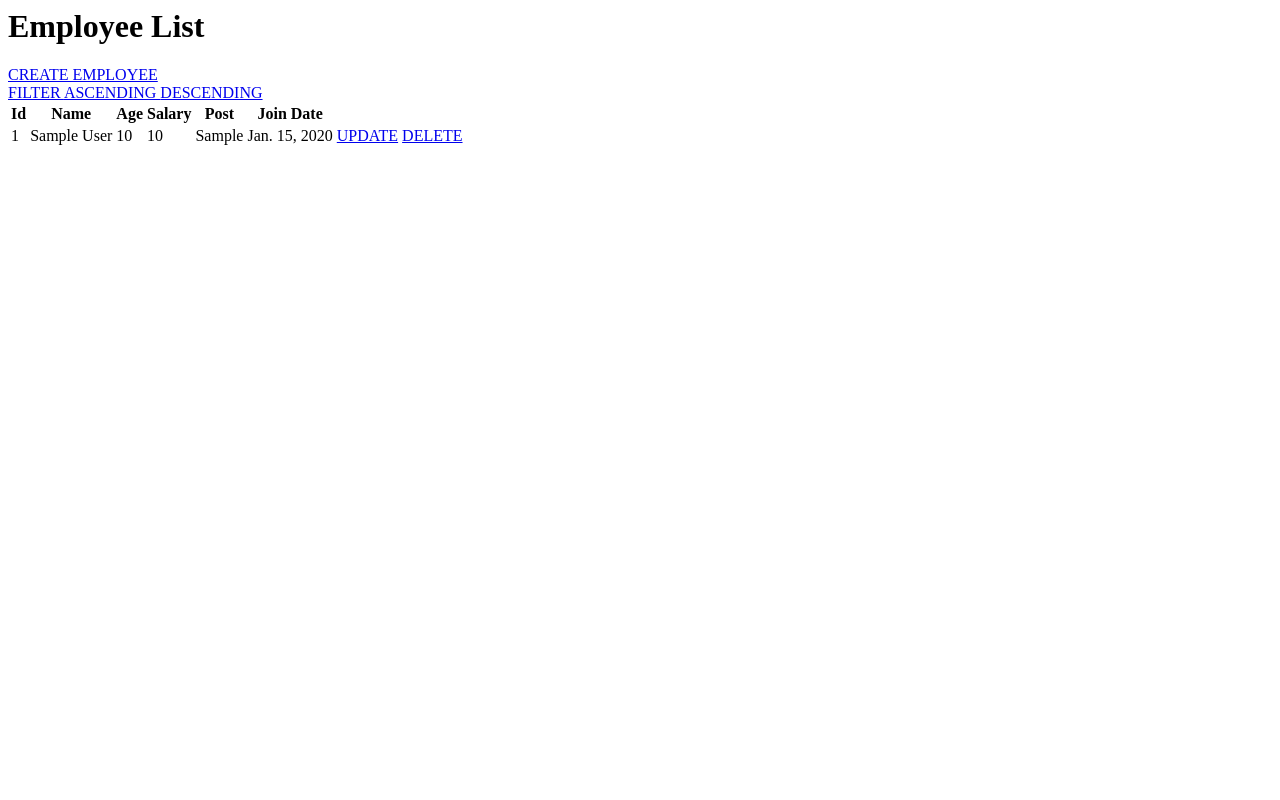
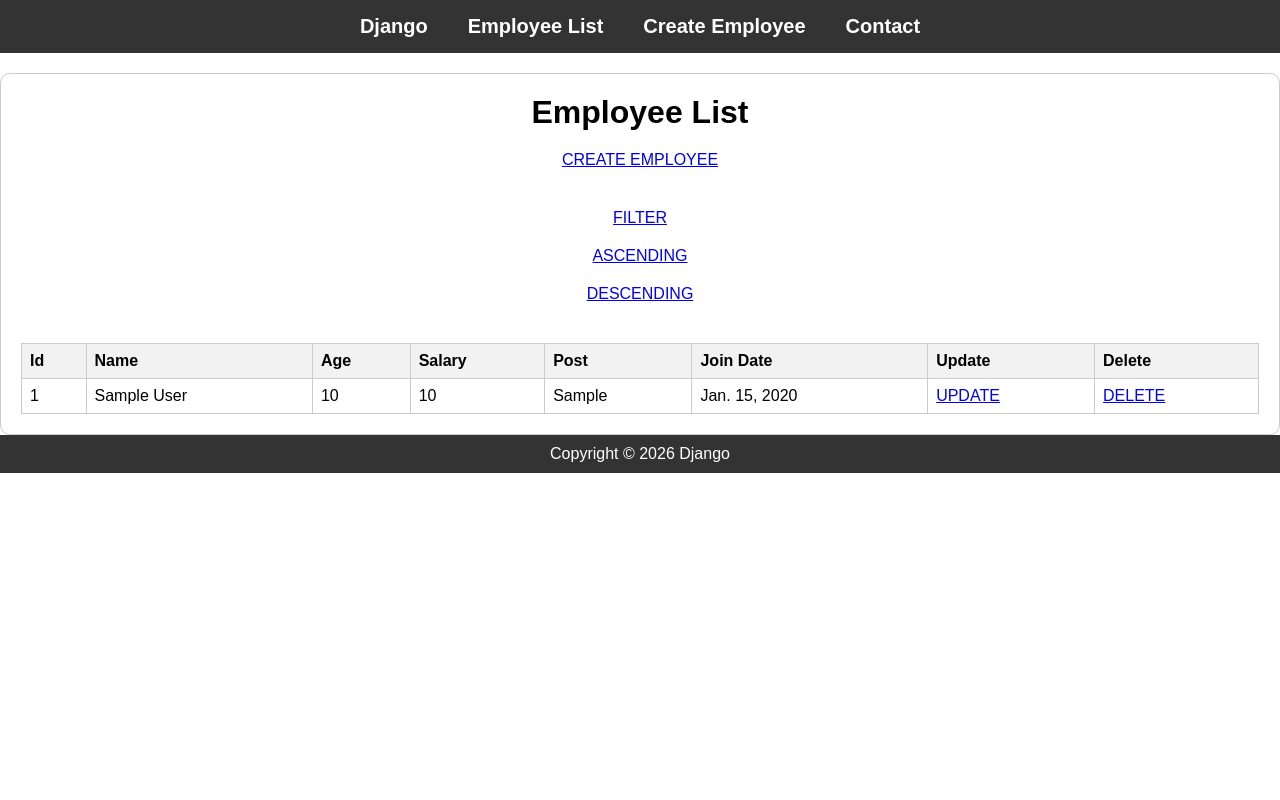
Before and after one commit to SahilM5467/learning26, a Django app: page /employee/employeeList in a window 1280 px wide. Run offline with Django 5.2, Linux system fonts and the light colour scheme; tables that the repository leaves empty hold one stand-in row (values such as "Sample post").

Commit message:
implement static styling on navbar, content and footer

```diff
--- a/learning26/learning26/settings.py
+++ b/learning26/learning26/settings.py
@@ -122,4 +122,7 @@ USE_TZ = True
 # Static files (CSS, JavaScript, Images)
 # https://docs.djangoproject.com/en/6.0/howto/static-files/
 
-STATIC_URL = 'static/'
+STATIC_URL = '/static/'
+STATICFILES_DIRS = [
+    BASE_DIR / "static"
+]
--- a/learning26/learning26/urls.py
+++ b/learning26/learning26/urls.py
@@ -20,7 +20,7 @@ from . import views
 from django.urls import include
 
 urlpatterns = [
-    path('admin/', admin.site.urls),
+    path('admin/', admin.site.urls, name="admin"),
 
     path('test/', views.test),
     path('', views.home),
--- /dev/null
+++ b/learning26/static/css/style.css
@@ -0,0 +1,94 @@
+* {
+    margin: 0;
+    padding: 0;
+    box-sizing: border-box;
+    font-family: 'Poppins', sans-serif;
+}
+
+.navbar {
+    background-color: #333;
+    color: #fff;
+    padding: 10px;
+    text-align: center;
+    justify-content: center;
+    align-items: center;
+    display: flex;
+    gap: 20px;
+}
+
+.logo a {
+    text-decoration: none;
+    color: #fff;
+    font-size: 20px;
+    font-weight: bold;
+    padding: 5px 10px;
+    border-radius: 6px;
+    transition: 0.3s ease;
+}
+
+.logo a:hover {
+    background-color: #fff;
+    color: #333;
+}
+
+.nav-links {
+    display: flex;
+    gap: 20px;
+}
+
+.nav-links a {
+    text-decoration: none;
+    color: #fff;
+    font-size: 20px;
+    font-weight: bold;
+    padding: 5px 10px;
+    border-radius: 6px;
+    transition: 0.3s ease;
+}
+
+.nav-links a:hover {
+    background-color: #fff;
+    color: #333;
+}
+
+.content {
+    text-align: center;
+    justify-content: center;
+    align-items: center;
+    display: flex;
+    gap: 20px;
+    margin-top: 20px;
+    flex-direction: column;
+    border: 1px solid #ccc;
+    padding: 20px;
+    border-radius: 10px;
+    background-color: #fff;
+}
+
+.content table {
+    width: 100%;
+    border-collapse: collapse;
+    margin-top: 20px;
+}
+
+.content table th,
+.content table td {
+    border: 1px solid #ccc;
+    padding: 8px;
+    text-align: left;
+}
+
+.content table th {
+    background-color: #f2f2f2;
+}
+
+.footer {
+    background-color: #333;
+    color: #fff;
+    padding: 10px;
+    text-align: center;
+    justify-content: center;
+    align-items: center;
+    display: flex;
+    gap: 20px;
+}
--- /dev/null
+++ b/learning26/templates/base.html
@@ -0,0 +1,14 @@
+{% load static %}
+
+<html>
+    <head>
+        <link rel="stylesheet" href={% static "css/style.css" %}>
+    </head>
+    <body>
+        {% include "usernavbar.html" %}
+
+        <div class="content"> {% block content %} {% endblock content %} </div>
+
+        {% include "footer.html" %}
+    </body>
+</html>
--- a/learning26/templates/employee/createEmployeeForm.html
+++ b/learning26/templates/employee/createEmployeeForm.html
@@ -1,3 +1,7 @@
+{% extends "base.html" %}
+
+{% block content %}
+
 <h1> Create Employee Form </h1>
 <a href="{% url 'employeeList' %}">Employee List</a>
 <form method="POST">
@@ -5,3 +9,5 @@
     {{form}}
     <input type="submit" value="Submit">
 </form>
+
+{% endblock content %}
--- a/learning26/templates/employee/employeeList.html
+++ b/learning26/templates/employee/employeeList.html
@@ -1,6 +1,9 @@
+{% extends "base.html" %}
+{% block content %}
+
 <h1> Employee List </h1>
 
-<a href="{% url 'createEmployeeForm'%}"> CREATE EMPLOYEE <a/> </br>
+<a href="{% url 'createEmployeeForm'%}"> CREATE EMPLOYEE <a/>
 <a href ="{% url 'filterEmployee' %}"> FILTER </a>
 <a href ="{% url 'sortEmployee' 1 %}"> ASCENDING </a>
 <a href ="{% url 'sortEmployee' 0 %}"> DESCENDING </a>
@@ -13,8 +16,10 @@
         <th> Salary </th>
         <th> Post </th>
         <th> Join Date </th>
+        <th> Update </th>
+        <th> Delete </th>
     </tr>
-     {% for emp in employees %}
+    {% for emp in employees %}
     <tr>
         <td> {{emp.id}} </td>
         <td> {{emp.name}} </td>
@@ -27,3 +32,5 @@
     </tr>
     {% endfor %}
 </table>
+
+{% endblock content %}
--- /dev/null
+++ b/learning26/templates/footer.html
@@ -0,0 +1,3 @@
+<div class="footer">
+    <p>Copyright &copy; 2026 Django</p>
+</div>
--- /dev/null
+++ b/learning26/templates/usernavbar.html
@@ -0,0 +1,10 @@
+<nav class="navbar">
+    <div class="logo">
+        <a href="#">Django</a>
+    </div>
+    <div class="nav-links">
+        <a href="employeeList">Employee List</a>
+        <a href="createEmployeeForm">Create Employee</a>
+        <a href="#">Contact</a>
+    </div>
+</nav>
```
